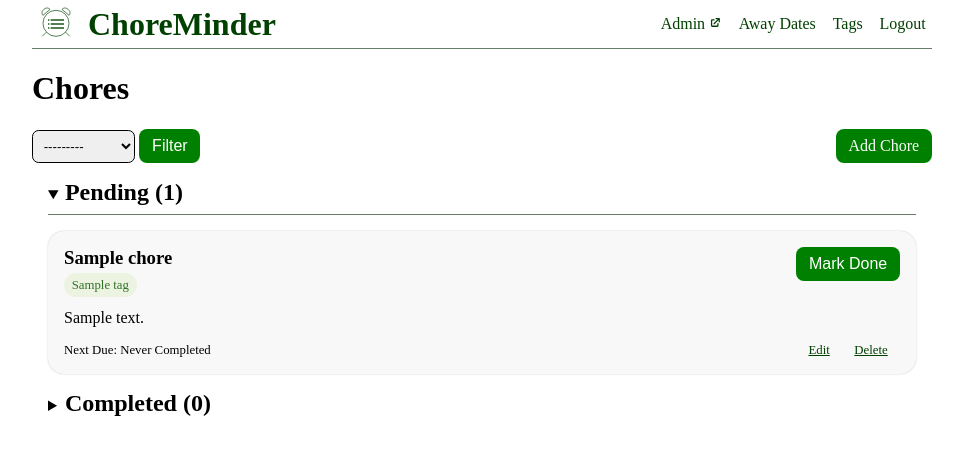
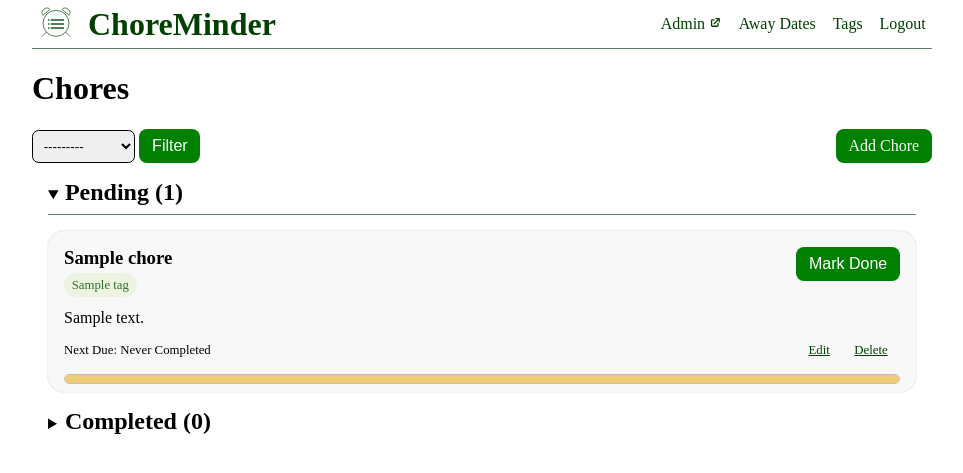
Before and after one commit to dpk2442/choreminder, a Django app: page / in a window 1280 px wide. Shown: the top 473 px of the page, without its empty margins (158-1121 px from the left). Run offline with Django 4.2, Linux system fonts and the light colour scheme; a user stored in the database is signed in; tables that the repository leaves empty hold one stand-in row (values such as "Sample post"); data that the repository does not hold is empty.

Commit message:
add chore status progress bar

```diff
--- a/chores/static/chores/css/chores.css
+++ b/chores/static/chores/css/chores.css
@@ -29,16 +29,18 @@ details>ul {
 }
 
 details>ul>li {
-    display: flex;
+    display: grid;
+    grid: "details actions" 1fr "status status" auto / 1fr auto;
+    gap: 1em;
     margin: 1em 0;
-    padding: 1em;
+    padding: 1em 1em 0.5em;
     border-radius: 1em;
     background: var(--chore-card-background-color);
     box-shadow: 0 0 0.1em var(--chore-card-box-shadow-color);
 }
 
-details div.left {
-    flex-grow: 1;
+details div.details {
+    grid-area: details;
 }
 
 details>ul>li h3 {
@@ -65,17 +67,18 @@ details p.footer {
     margin-bottom: 0;
 }
 
-details div.right {
+details div.actions {
+    grid-area: actions;
     display: flex;
     flex-direction: column;
     text-align: center;
 }
 
-details div.right>form {
+details div.actions>form {
     flex-grow: 1;
 }
 
-details div.right>ul {
+details div.actions>ul {
     display: flex;
     list-style: none;
     margin: 0;
@@ -83,6 +86,31 @@ details div.right>ul {
     font-size: 0.8em;
 }
 
-details div.right>ul>li {
+details div.actions>ul>li {
     flex-grow: 1;
 }
+
+details div.status {
+    grid-area: status;
+    display: flex;
+    border-radius: 1em;
+    overflow: hidden;
+    border: 1px solid var(--chore-progress-border-color);
+}
+
+details div.status div.progress {
+    display: inline-block;
+    height: 0.5em;
+}
+
+div.progress.state-completed {
+    background-color: var(--chore-progress-state-completed-background-color)
+}
+
+div.progress.state-due {
+    background-color: var(--chore-progress-state-due-background-color)
+}
+
+div.progress.state-overdue {
+    background-color: var(--chore-progress-state-overdue-background-color)
+}
--- a/chores/static/chores/css/main.css
+++ b/chores/static/chores/css/main.css
@@ -20,6 +20,10 @@
     --chore-card-box-shadow-color: #bbb;
     --chore-card-tag-background-color: #ecf4e1;
     --chore-card-tag-color: #317029;
+    --chore-progress-border-color: #bfbfbf;
+    --chore-progress-state-completed-background-color: #5c8e29;
+    --chore-progress-state-due-background-color: #f0cd75;
+    --chore-progress-state-overdue-background-color: #aa0909;
 }
 
 
@@ -48,6 +52,7 @@
         --chore-card-box-shadow-color: #666666;
         --chore-card-tag-background-color: #526f2a;
         --chore-card-tag-color: #ebf3e2;
+        --chore-progress-border-color: #808080;
     }
 }
 
--- a/chores/templates/chores/index.html
+++ b/chores/templates/chores/index.html
@@ -27,7 +27,7 @@
     <ul>
         {% for chore in chores %}
         <li>
-            <div class="left">
+            <div class="details">
                 <h3>{{ chore.name }}</h3>
                 {% if chore.tags %}
                 <ul class="tag-list">
@@ -41,7 +41,7 @@
                     Next Due: {{ chore.status.next_due | default:"Never Completed" }}
                 </p>
             </div>
-            <div class="right">
+            <div class="actions">
                 <form action="{% url "chores:log_chore" chore.id %}" method="POST">
                     {% csrf_token %}
                     <input type="submit" value="Mark Done">
@@ -50,6 +50,12 @@
                     <li><a href="{% url "chores:edit_chore" chore.id %}">Edit</a></li>
                     <li><a href="{% url "chores:delete_chore" chore.id %}">Delete</a></li>
                 </ul>
+            </div>
+            <div class="status" title="Current Status: {{ chore.status.state }}">
+                {% if chore.status.next_state %}
+                <div class="progress state-{{ chore.status.next_state | lower }}" style="flex-grow:{{ chore.status.percentage }}"></div>
+                {% endif %}
+                <div class="progress state-{{ chore.status.state | lower }}" style="flex-grow:{{ 100 | subtract:chore.status.percentage }}"></div>
             </div>
         </li>
         {% endfor %}
--- a/chores/templatetags/chores_filters.py
+++ b/chores/templatetags/chores_filters.py
@@ -11,3 +11,8 @@ register = template.Library()
 @register.filter(is_safe=True)
 def format_duration(duration: timedelta):
     return "{:.0f}".format(duration.total_seconds())
+
+
+@register.filter(is_safe=True)
+def subtract(value, arg):
+    return value - arg
```
